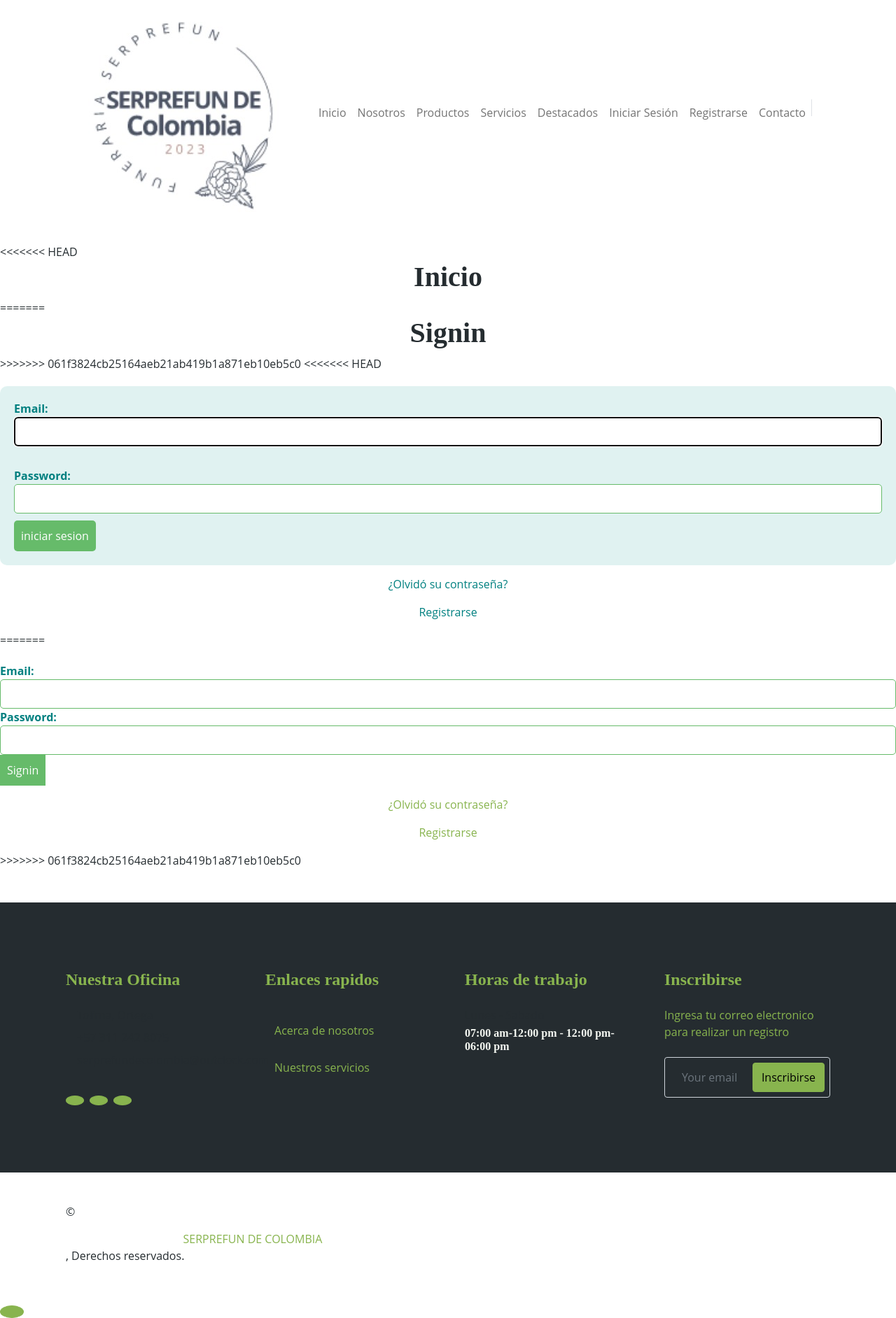
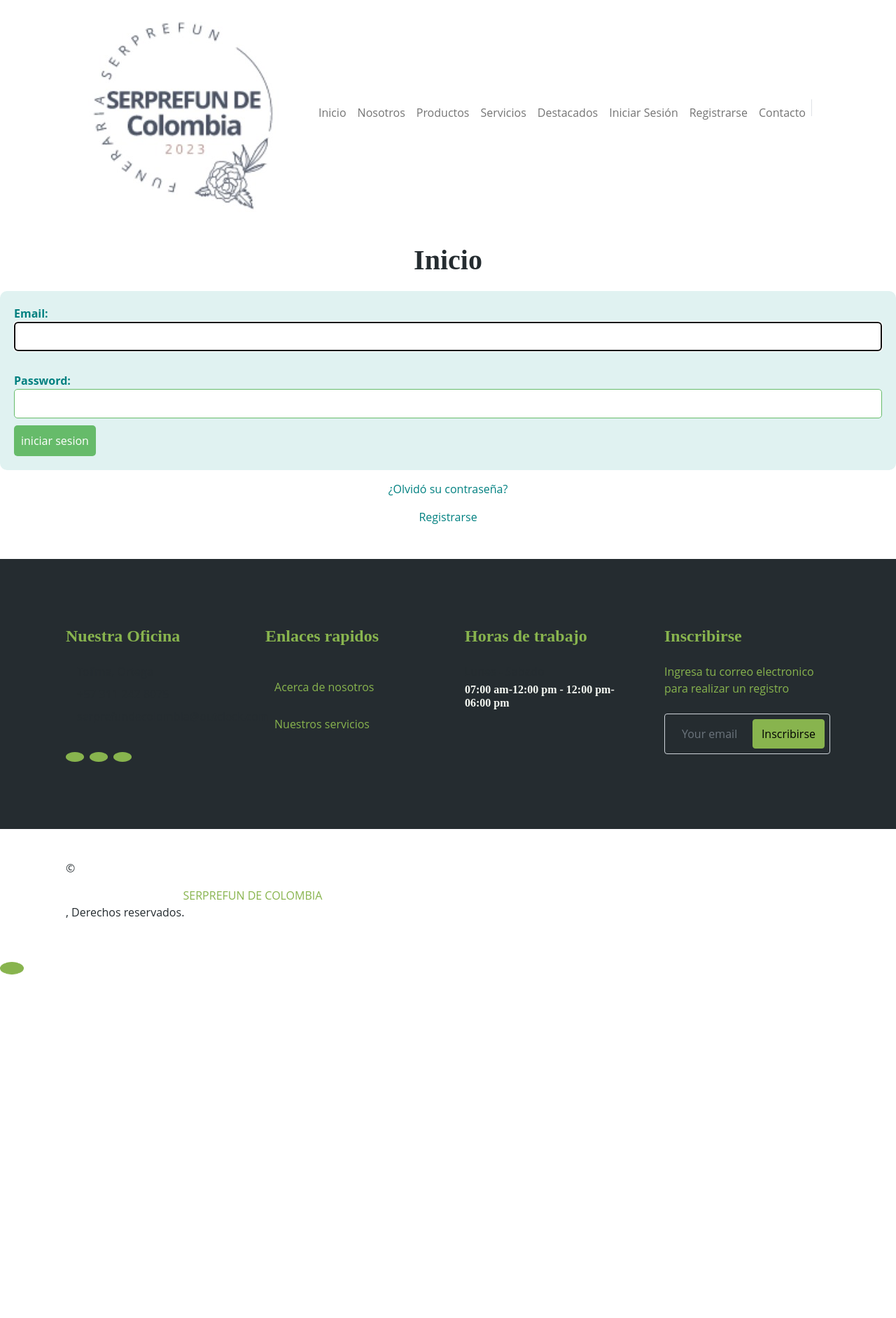
Before and after one commit to Estevan03/SERPREFUN, a Django app: page /signin/ in a window 1280 px wide. Shown: the part 41-1925 px from the top of the page at 70% size. After the commit the page ends 1434 px from the top, so only its background shows below. Run offline with Django 4.2, Linux system fonts and the light colour scheme; some libraries are stand-ins or nearby versions.

Commit message:
commit funcionalidad

```diff
--- a/tasks/forms.py
+++ b/tasks/forms.py
@@ -18,7 +18,6 @@ class CustomUserCreationForm(UserCreationForm):
         model = CustomUser
         fields = ['username', 'email', 'password1', 'password2', 'role']
 
-
 class CustomAuthenticationForm(AuthenticationForm):
     class Meta:
         model = CustomUser
--- a/tasks/templates/signin.html
+++ b/tasks/templates/signin.html
@@ -1,7 +1,6 @@
 {% extends "base.html" %}
 
 {% block content %}
-<<<<<<< HEAD
 <style>
   .container {
 
@@ -56,9 +55,6 @@
   }
 </style>
 <h1>Inicio</h1>
-=======
-<h1>Signin</h1>
->>>>>>> 061f3824cb25164aeb21ab419b1a871eb10eb5c0
 
 {% if messages %}
   <div class="alert alert-danger">
@@ -70,7 +66,6 @@
   </div>
 {% endif %}
 
-<<<<<<< HEAD
 <form action="{% url 'signin' %}" method="POST" style="background-color: #e0f2f1; padding: 20px; border-radius: 10px;">
   {% csrf_token %}
   <div style="margin-bottom: 30px; border-radius: 10px">
@@ -87,16 +82,4 @@
 
 <p><a href="{% url 'password_reset' %}" style="color: #008080;">¿Olvidó su contraseña?</a></p>
 <p><a href="{% url 'signup' %}" style="color: #008080;">Registrarse</a></p>
-=======
-<form action="{% url 'signin' %}" method="POST">
-  {% csrf_token %}
-  {{ form.username.label_tag }} {{ form.username }}
-  {{ form.password.label_tag }} {{ form.password }}
-  {{ form.role.label_tag }} {{ form.role }}
-  <button>Signin</button>
-</form>
-
-<p><a href="{% url 'password_reset' %}">¿Olvidó su contraseña?</a></p>
-<p><a href="{% url 'signup' %}">Registrarse</a></p>
->>>>>>> 061f3824cb25164aeb21ab419b1a871eb10eb5c0
 {% endblock %}
--- a/tasks/templates/user_list.html
+++ b/tasks/templates/user_list.html
@@ -4,7 +4,6 @@
 <html>
 <head>
     <title>Lista de Usuarios</title>
-<<<<<<< HEAD
     <style>
         body {
             font-family: 'Segoe UI', Tahoma, Geneva, Verdana, sans-serif;
@@ -81,8 +80,6 @@
         }
     </style>
 </head>
-=======
->>>>>>> 061f3824cb25164aeb21ab419b1a871eb10eb5c0
 </head>
 <body>
     <h1>Lista de Usuarios</h1>
--- a/tasks/templates/ver_perfil.html
+++ b/tasks/templates/ver_perfil.html
@@ -2,7 +2,6 @@
 <html>
 <head>
     <title>Perfil de Usuario</title>
-<<<<<<< HEAD
     <style>
         body {
             font-family: 'Segoe UI', Tahoma, Geneva, Verdana, sans-serif;
@@ -30,8 +29,6 @@
 
         /* Puedes agregar más estilos según tus necesidades */
     </style>
-=======
->>>>>>> 061f3824cb25164aeb21ab419b1a871eb10eb5c0
 </head>
 <body>
     <h1>Perfil de Usuario</h1>
--- a/tasks/views.py
+++ b/tasks/views.py
@@ -215,7 +215,6 @@ def editar_usuario(request, user_id):
 @login_required
 def manage_user_permissions(request, user_id):
     user = get_object_or_404(get_user_model(), pk=user_id)
-
     if request.method == 'POST':
         form = UserPermissionForm(request.POST, instance=user)
         if form.is_valid():
```
Also changed, not shown: tasks/templates/manage_user_permissions.html (added, +14 -0 lines), tasks/templates/signup.html (+0 -10 lines), tasks/templates/tasks.html (+0 -19 lines), db.sqlite3.
